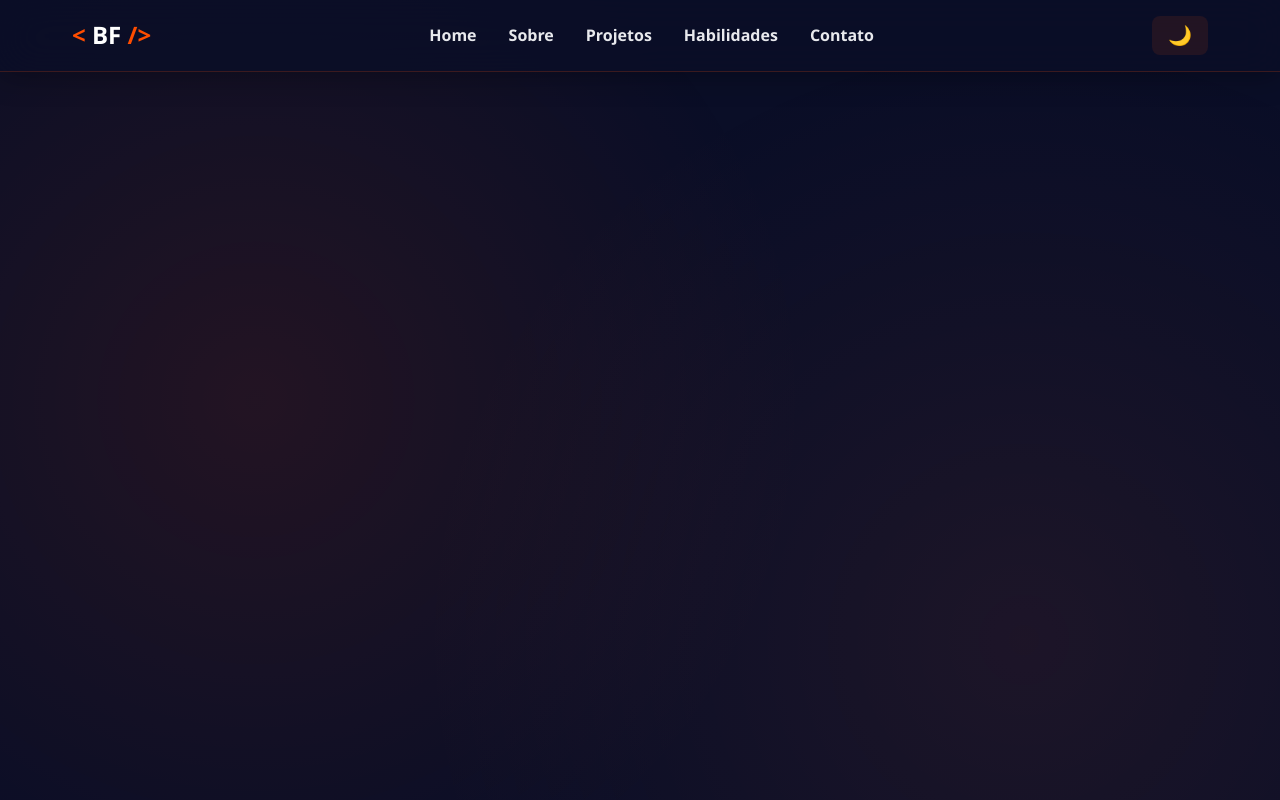
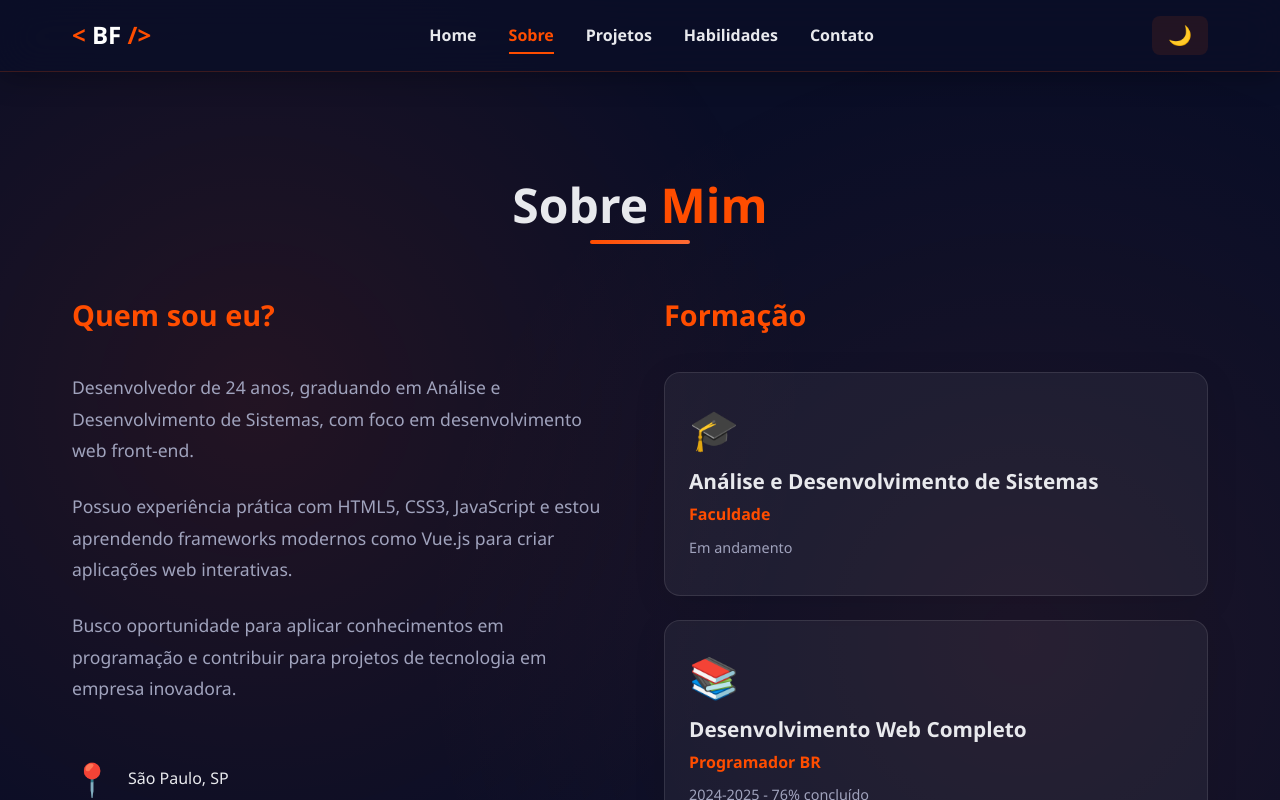
Before and after one commit to BrunoDev111/Portifolio-Bruno-, a Vue app: page /sobre in a window 1280 px wide. Built offline with nearby package versions, Linux system fonts and the light colour scheme.

Commit message:
descrição da mudança

```diff
--- a/src/router/index.js
+++ b/src/router/index.js
@@ -9,7 +9,11 @@ const router = createRouter({
       name: 'home',
       component: HomeView,
     },
-
+   {
+      path: '/sobre',
+      name: 'sobre',
+      component: () => import('../views/SobreView.vue'),
+    },
     //{
       //path: '/about',
      // name: 'about',
--- /dev/null
+++ b/src/views/SobreView.vue
@@ -0,0 +1,247 @@
+<template>
+  <section class="sobre-section">
+    <div class="container">
+      <h2 class="page-title animate__animated animate__fadeInUp">
+        Sobre <span class="highlight">Mim</span>
+      </h2>
+
+      <div class="about-grid">
+        <div class="about-content animate__animated animate__fadeInLeft">
+          <h3 class="section-subtitle">Quem sou eu?</h3>
+          <p class="about-text">
+            Desenvolvedor de 24 anos, graduando em Análise e Desenvolvimento de Sistemas,
+            com foco em desenvolvimento web front-end.
+          </p>
+          <p class="about-text">
+            Possuo experiência prática com HTML5, CSS3, JavaScript e estou aprendendo frameworks
+            modernos como Vue.js para criar aplicações web interativas.
+          </p>
+          <p class="about-text">
+            Busco oportunidade para aplicar conhecimentos em programação e contribuir para
+            projetos de tecnologia em empresa inovadora.
+          </p>
+
+          <div class="contact-info">
+            <div class="contact-item">
+              <span class="contact-icon">📍</span>
+              <span>São Paulo, SP</span>
+            </div>
+            <div class="contact-item">
+              <span class="contact-icon">📱</span>
+              <span>(11) 9.9395-2555</span>
+            </div>
+            <div class="contact-item">
+              <span class="contact-icon">✉️</span>
+              <span>mrbrunofeliciano@outlook.com</span>
+            </div>
+          </div>
+        </div>
+
+        <div class="about-content animate__animated animate__fadeInRight">
+          <h3 class="section-subtitle">Formação</h3>
+
+          <div class="card">
+            <div class="card-icon">🎓</div>
+            <h4 class="card-title">Análise e Desenvolvimento de Sistemas</h4>
+            <p class="card-company">Faculdade</p>
+            <p class="card-period">Em andamento</p>
+          </div>
+
+          <div class="card">
+            <div class="card-icon">📚</div>
+            <h4 class="card-title">Desenvolvimento Web Completo</h4>
+            <p class="card-company">Programador BR</p>
+            <p class="card-period">2024-2025 - 76% concluído</p>
+            <p class="card-description">
+              Curso completo do zero ao profissional: HTML, CSS, JavaScript, React, Node.js, MongoDB e mais 10 tecnologias
+            </p>
+          </div>
+
+          <div class="card">
+            <div class="card-icon">📚</div>
+            <h4 class="card-title">Desenvolvimento Web Avançado com Vue</h4>
+            <p class="card-company">Udemy</p>
+            <p class="card-period">2025 - 43,5 horas</p>
+          </div>
+        </div>
+      </div>
+
+      <div class="about-grid" style="margin-top: 3rem;">
+        <div class="about-content animate__animated animate__fadeInLeft">
+          <h3 class="section-subtitle">Experiência</h3>
+          <div class="card">
+            <div class="card-icon">🏢</div>
+            <h4 class="card-title">Auxiliar Operacional</h4>
+            <p class="card-company">Mercado Atacadão</p>
+            <p class="card-period">2017 - 2025</p>
+            <p class="card-description">
+              Atendimento ao cliente, gestão de estoque, operação de sistemas PDV e controle de qualidade
+            </p>
+          </div>
+        </div>
+
+        <div class="about-content animate__animated animate__fadeInRight">
+          <h3 class="section-subtitle">Idiomas</h3>
+          <div class="languages-grid">
+            <div class="card">
+              <div class="card-icon">🌐</div>
+              <h4 class="card-title">Português</h4>
+              <p class="card-company">Nativo</p>
+            </div>
+
+            <div class="card">
+              <div class="card-icon">🇺🇸</div>
+              <h4 class="card-title">Inglês</h4>
+              <p class="card-company">Intermediário</p>
+            </div>
+          </div>
+        </div>
+      </div>
+    </div>
+  </section>
+</template>
+
+<script>
+export default {
+  name: 'SobreView'
+}
+</script>
+
+<style scoped>
+
+.sobre-section {
+  min-height: 100vh;
+  padding: 6rem 0;
+  position: relative;
+}
+.page-title {
+  text-align: center;
+  font-size: 3rem;
+  margin-bottom: 4rem;
+  font-weight: 900;
+  position: relative;
+  display: inline-block;
+  width: 100%;
+}
+.page-title::after {
+  content: '';
+  position: absolute;
+  bottom: -10px;
+  left: 50%;
+  transform: translateX(-50%);
+  width: 100px;
+  height: 4px;
+  background: linear-gradient(90deg, var(--primary), var(--secondary));
+  border-radius: 2px;
+}
+.highlight {
+  color: var(--primary);
+}
+.about-grid {
+  display: grid;
+  grid-template-columns: 1fr 1fr;
+  gap: 3rem;
+  margin-bottom: 2rem;
+}
+@media (max-width: 768px) {
+  .about-grid {
+    grid-template-columns: 1fr;
+    gap: 2rem;
+  }
+
+  .page-title {
+    font-size: 2rem;
+  }
+}
+.about-content {
+  display: flex;
+  flex-direction: column;
+  gap: 1.5rem;
+}
+.section-subtitle {
+  font-size: 1.8rem;
+  color: var(--primary);
+  margin-bottom: 1rem;
+  font-weight: 700;
+}
+.about-text {
+  font-size: 1.1rem;
+  line-height: 1.8;
+  color: var(--text-dim);
+}
+.contact-info {
+  margin-top: 1.5rem;
+  display: flex;
+  flex-direction: column;
+  gap: 1rem;
+}
+.contact-item {
+  display: flex;
+  align-items: center;
+  gap: 1rem;
+  font-size: 1rem;
+  color: var(--text);
+}
+.contact-icon {
+  font-size: 2rem;
+  color: var(--primary);
+}
+.card {
+  background: rgba(255, 255, 255, 0.05);
+  backdrop-filter: blur(10px);
+  padding: 1.5rem;
+  border-radius: 16px;
+  box-shadow: 0 8px 32px rgba(0,0,0,0.1);
+  transition: all 0.3s;
+  border: 1px solid rgba(255, 255, 255, 0.1);
+}
+.light-mode .card {
+  background: white;
+  border: 1px solid rgba(255, 0, 0, 0.05);
+}
+.dark-mode .card {
+  background: rgba(255, 255, 255, 0.05);
+  backdrop-filter: blur(10px);
+}
+.card:hover {
+  transform: translateY(-8px);
+  box-shadow: 0 12px 40px rgba(255, 77, 0, 0.2);
+  border-color: rgba(255, 77, 0, 0.3);
+}
+.card-icon {
+  font-size: 2.5rem;
+  margin-bottom: 0.5rem;
+}
+.card-title {
+  font-size: 1.3rem;
+  margin-bottom: 0.5rem;
+  font-weight: 600;
+  color: var(--text);
+}
+.card-company {
+  color: var(--primary);
+  margin-bottom: 0.5rem;
+  font-weight: 600;
+}
+.card-period {
+  color: var(--text-dim);
+  font-size: 0.9rem;
+  margin-bottom: 0.75rem;
+}
+.card-description {
+  font-size: 0.95rem;
+  line-height: 1.6;
+  color: var(--text-dim);
+  margin-top: 0.5rem;
+}
+.languages-grid {
+  display: grid;
+  grid-template-columns: 1fr 1fr;
+  gap: 1.5rem;
+}
+@media (max-width: 768px) {
+  .languages-grid {
+    grid-template-columns: 1fr;
+  }
+}
+</style>
```
